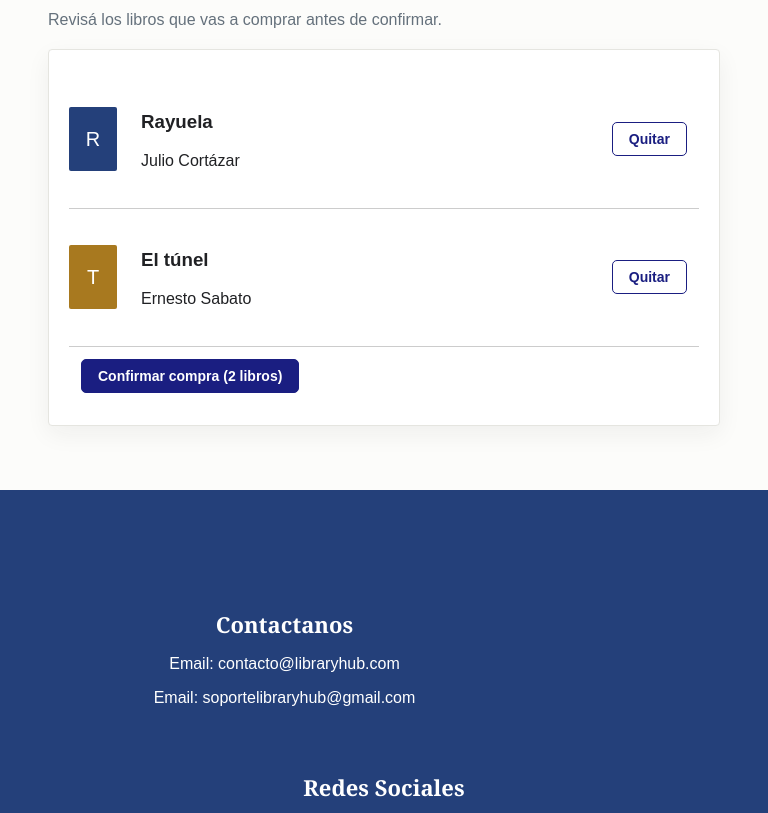
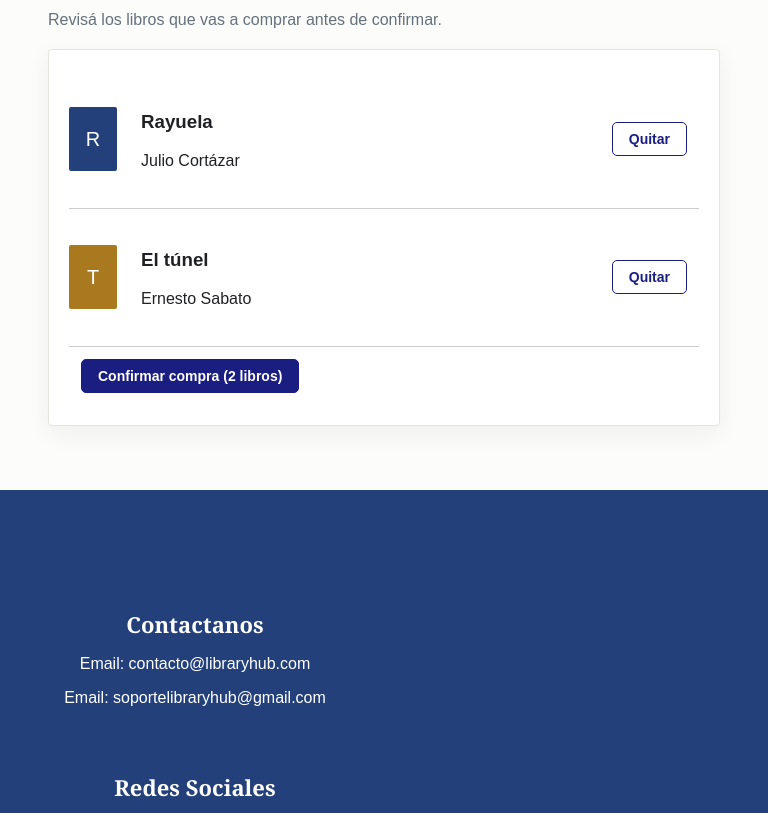
Before and after one commit to GianfrancoMicelotta/TP-GESTION-BIBLIOTECA, a plain HTML site: page carrito.html in a window 768 px wide. Shown: the part 258-1071 px from the top of the page. Drawn offline with Linux system fonts and the light colour scheme.

Commit message:
cambio-media_queries

```diff
--- a/css/estilos.css
+++ b/css/estilos.css
@@ -6,9 +6,9 @@
   box-sizing: border-box;
 }
 
-html {
+/*html {
   scroll-behavior: smooth;
-}
+}*/
 
 body {
   margin: 0;
@@ -939,6 +939,12 @@ body.oscuro {
     padding: 15px 24px;
   }
 }
+/**/
+@media (min-width: 701px) and (max-width: 900px) {
+  #footer-principal {
+    justify-content: space-between;
+  }
+}
 
 /*
    RESPONSIVE - CELULAR
```
